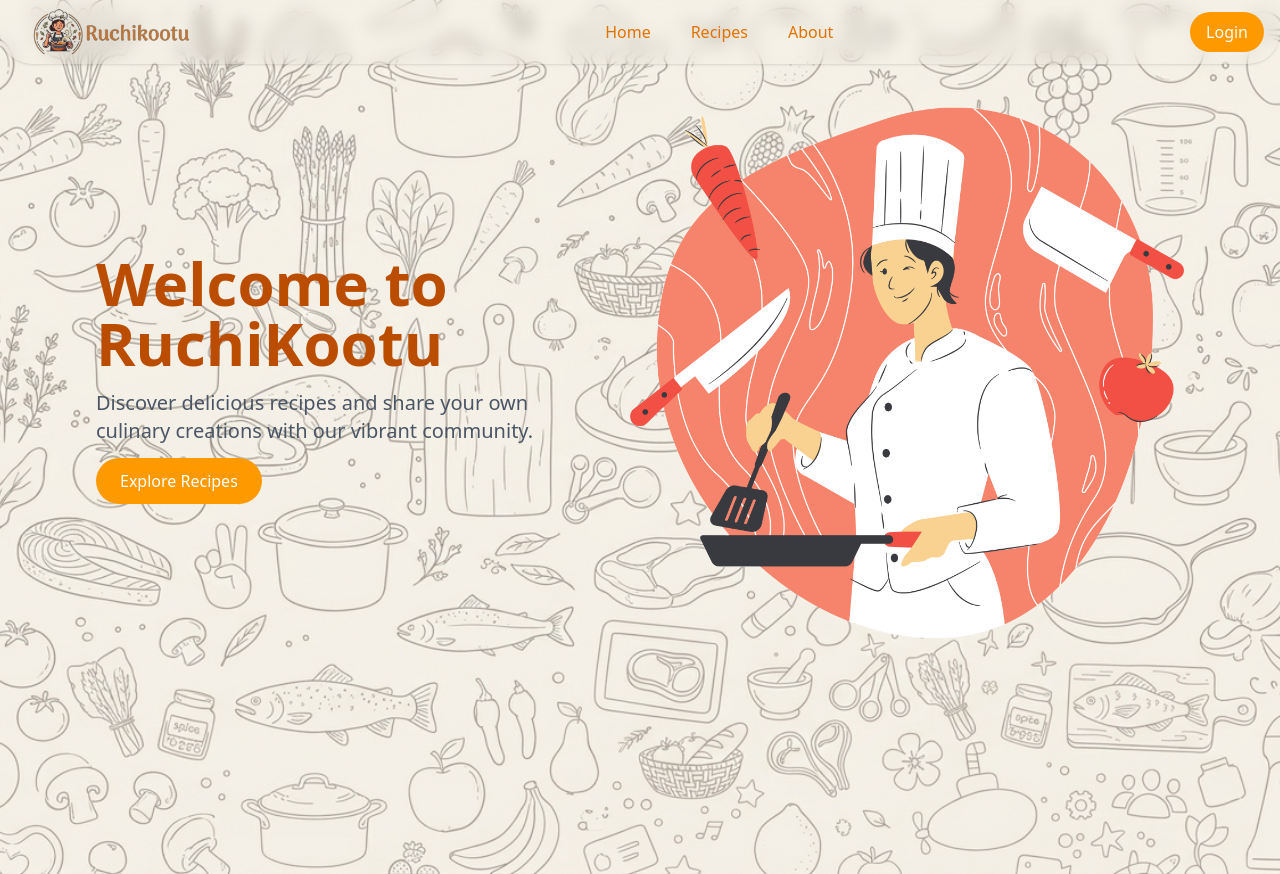
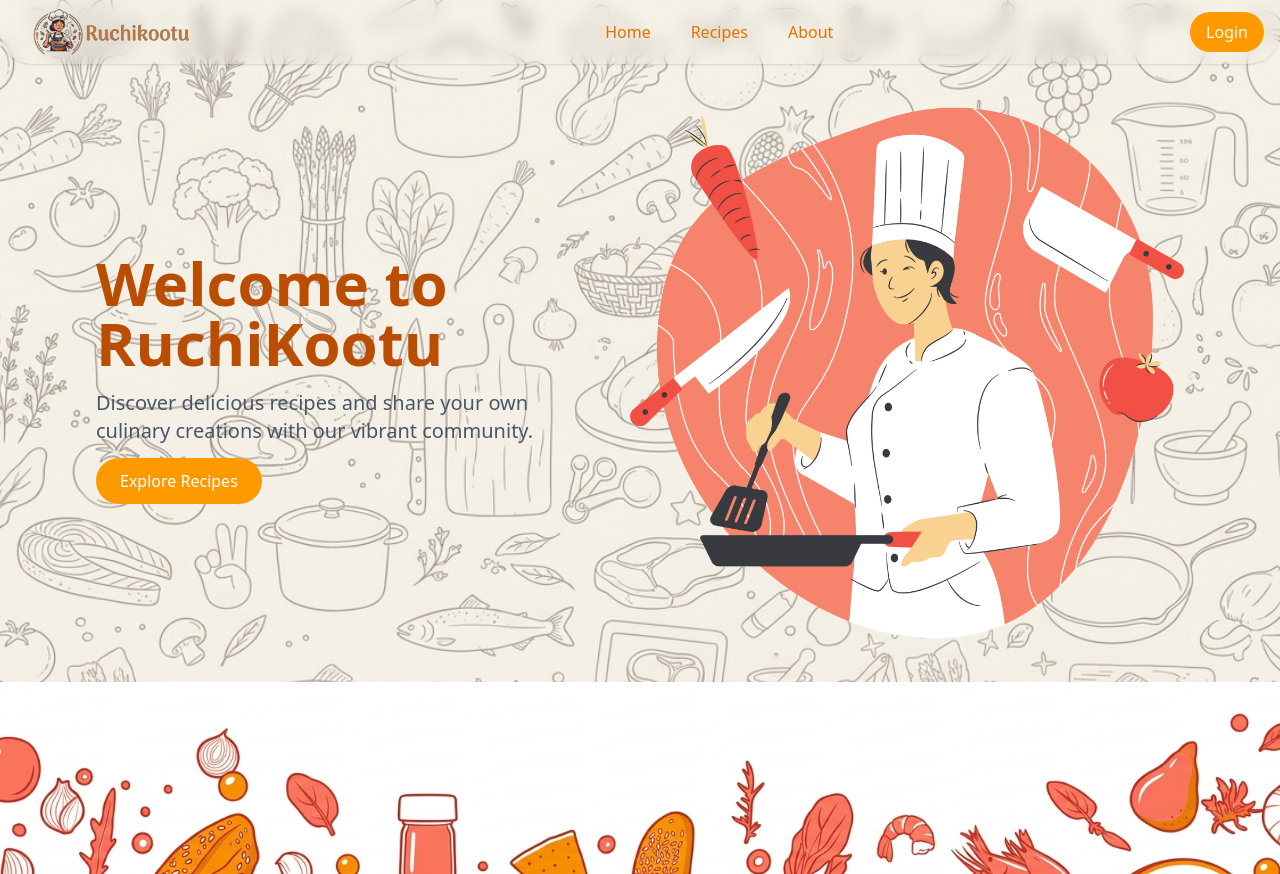
Before and after one commit to Kichu-mk/food-recipe, a React (Vite) app in the folder FRONTEND/: page / in a window 1280 px wide. Built offline with nearby package versions, Linux system fonts and the light colour scheme; no server answers.

Commit message:
setup the all bg

```diff
--- a/FRONTEND/src/pages/AboutPage.jsx
+++ b/FRONTEND/src/pages/AboutPage.jsx
@@ -41,7 +41,7 @@ const values = [
 const AboutPage = () => {
   return (
     <div
-      className="min-h-screen bg-[url('/src/assets/about-bg.png')] bg-cover bg-center bg-no-repeat"
+      className="min-h-screen"
       style={{ fontFamily: "'Georgia', serif" }}
     >
       {/* Warm overlay for readability without hiding bg */}
--- a/FRONTEND/src/pages/AddRecipe.jsx
+++ b/FRONTEND/src/pages/AddRecipe.jsx
@@ -34,7 +34,6 @@ const AddRecipe = () => {
   };
   return (
     <div>
-      <AnimatedBackground />
       <motion.div
         initial={{ y: -50, opacity: 0 }}
         animate={{ y: 0, opacity: 1 }}
@@ -45,6 +44,7 @@ const AddRecipe = () => {
           onSubmit={handleSubmit}
           className="w-full max-w-md sm:max-w-lg md:max-w-xl p-4 sm:p-8 rounded-lg shadow-md bg-white"
         >
+          <AnimatedBackground />
           <motion.h1
             initial={{ y: -50, opacity: 0 }}
             animate={{ y: 0, opacity: 1 }}
--- a/FRONTEND/src/pages/HomePage.jsx
+++ b/FRONTEND/src/pages/HomePage.jsx
@@ -87,7 +87,7 @@ const HomePage = () => {
         initial={{ y: 50, opacity: 0 }}
         animate={{ y: 0, opacity: 1 }}
         transition={{ type: "spring", stiffness: 120, damping: 20, delay: 1 }}
-        className="w-full h-32 sm:h-48 flex items-end -z-10 inset-0"
+        className="w-full h-32 sm:h-48 flex items-end"
       >
         <img
           src={assets.foodbg}
--- a/FRONTEND/src/pages/Recipe.jsx
+++ b/FRONTEND/src/pages/Recipe.jsx
@@ -84,9 +84,9 @@ function Recipe() {
   }
 
   return (
-    <div className="relative min-h-screen mt-20 sm:mt-24">
-      <AnimatedBackground className="absolute inset-0 z-0" />
+    <div className="min-h-screen mt-20 sm:mt-24">
       <div className="relative z-10 container mx-auto px-2 sm:px-6 lg:px-8 py-6 sm:py-8 max-w-4xl md:max-w-6xl shadow-lg rounded-2xl mb-10 bg-transparent">
+        <AnimatedBackground className="absolute inset-0 z-0" />
         <div className="flex flex-col sm:flex-row items-center sm:justify-center gap-6 md:gap-10">
           <motion.div
           initial={{ opacity: 0, y: -40 }}
```
